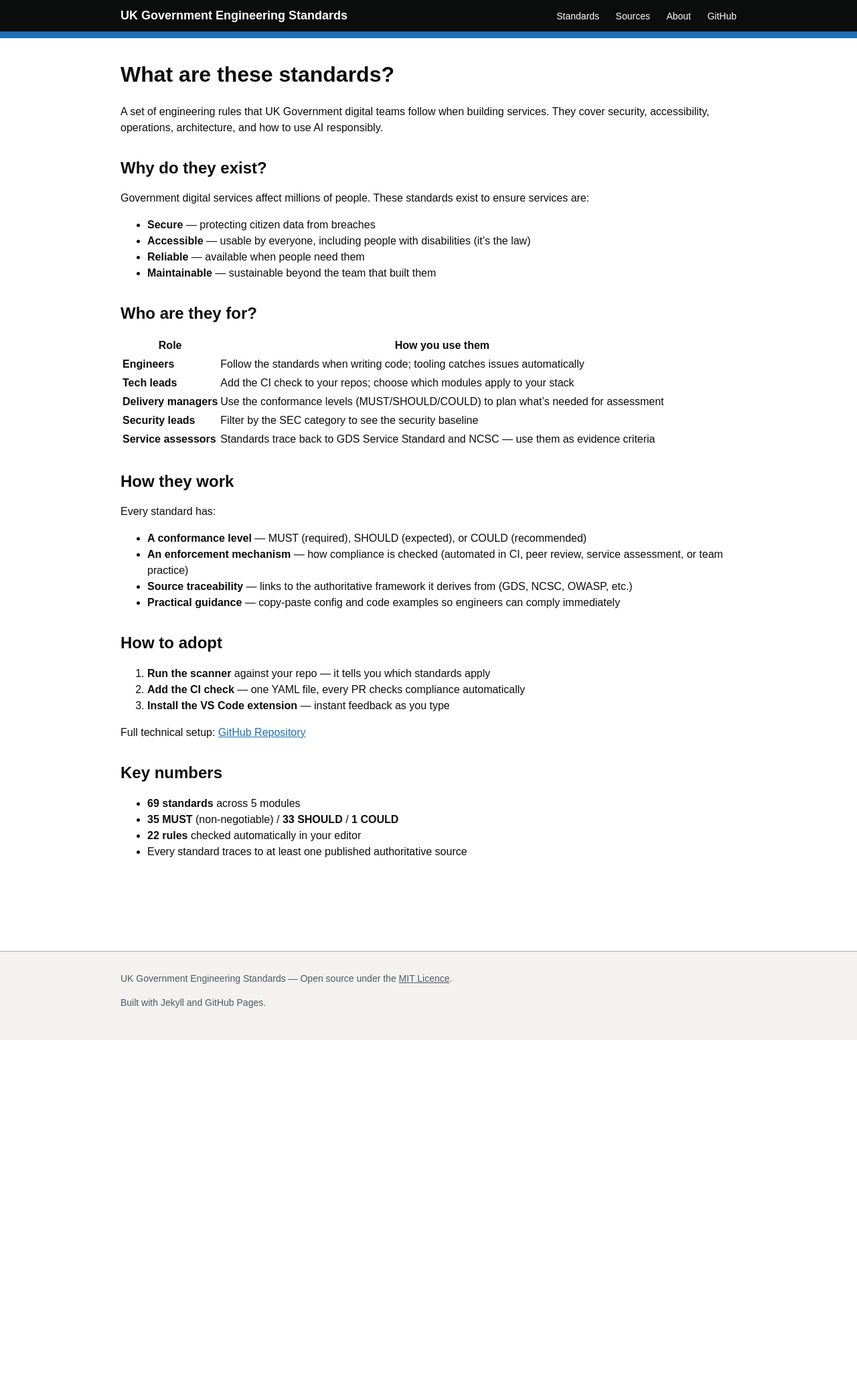
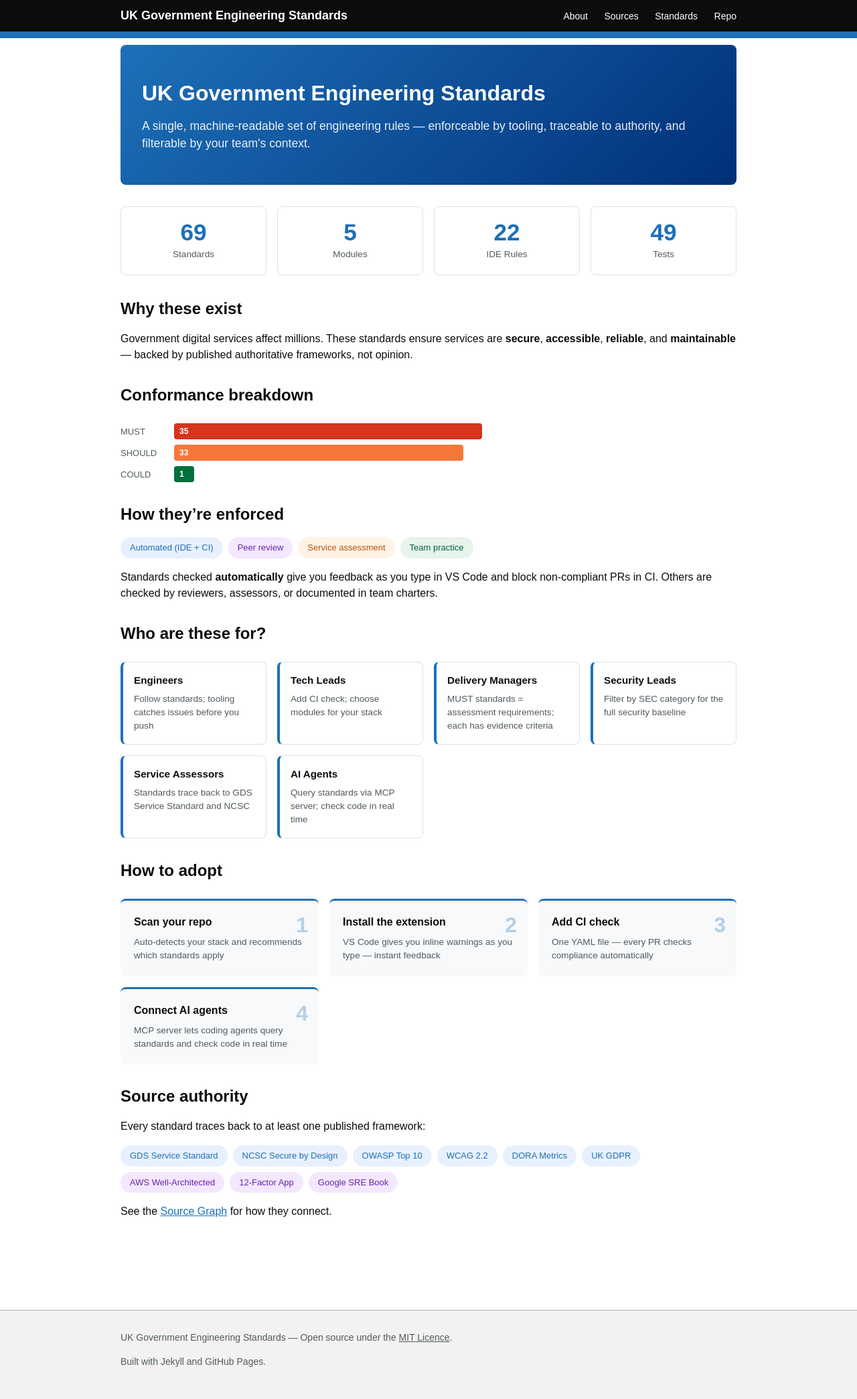
Before and after one commit to bv90dsit/Engineering_standards, a Jekyll site: the page built from docs/about.md, in a window 1280 px wide. Shown: the whole page at 67% size. Built offline with Jekyll 4.4.1, drawn with Linux system fonts in a browser that asks for light colours; before the commit the page ends 1553 px from its top, so only the background shows below that.

Commit message:
Redesign About page — visual, colourful, non-technical
About page now has:
- Blue gradient hero banner
- Stats grid (69 standards, 5 modules, 22 IDE rules, 49 tests)
- Horizontal bar chart for conformance breakdown
- Coloured pills for enforcement types
- Role cards grid (6 roles including AI agents)
- Adoption steps (4 numbered cards including MCP)
- Source authority pills with link to graph

Nav reordered: About | Sources | Standards | Repo
"GitHub" renamed to "Repo" for clarity.

Co-Authored-By: Claude Opus 4.6 (1M context) <noreply@anthropic.com>

```diff
--- a/docs/_layouts/default.html
+++ b/docs/_layouts/default.html
@@ -13,10 +13,10 @@
     <div class="site-header__inner">
       <a href="{{ '/' | relative_url }}" class="site-header__title">{{ site.title }}</a>
       <nav class="site-header__nav">
+        <a href="{{ '/about' | relative_url }}">About</a>
+        <a href="{{ '/sources-graph' | relative_url }}">Sources</a>
         <a href="{{ '/' | relative_url }}">Standards</a>
-        <a href="{{ '/sources-graph' | relative_url }}">Sources</a>
-        <a href="{{ '/about' | relative_url }}">About</a>
-        <a href="https://github.com/bv90dsit/Engineering_standards" target="_blank">GitHub</a>
+        <a href="https://github.com/bv90dsit/Engineering_standards" target="_blank">Repo</a>
       </nav>
     </div>
   </header>
--- a/docs/about.md
+++ b/docs/about.md
@@ -4,49 +4,252 @@ title: About
 permalink: /about/
 ---
 
-# What are these standards?
+<style>
+.hero {
+  background: linear-gradient(135deg, #1d70b8 0%, #003078 100%);
+  color: white;
+  padding: 48px 32px;
+  border-radius: 8px;
+  margin: -20px 0 32px;
+}
+.hero h1 { color: white; margin: 0 0 12px; font-size: 2rem; }
+.hero p { font-size: 1.1rem; opacity: 0.9; margin: 0; }
 
-A set of engineering rules that UK Government digital teams follow when building services. They cover security, accessibility, operations, architecture, and how to use AI responsibly.
+.stats-grid {
+  display: grid;
+  grid-template-columns: repeat(auto-fit, minmax(140px, 1fr));
+  gap: 16px;
+  margin: 32px 0;
+}
+.stat-card {
+  background: white;
+  border: 1px solid #e0e0e0;
+  border-radius: 8px;
+  padding: 20px;
+  text-align: center;
+}
+.stat-card__number {
+  font-size: 2.2rem;
+  font-weight: bold;
+  color: #1d70b8;
+  line-height: 1;
+}
+.stat-card__label {
+  font-size: 0.85rem;
+  color: #505a5f;
+  margin-top: 6px;
+}
 
-## Why do they exist?
+.pill-grid {
+  display: flex;
+  flex-wrap: wrap;
+  gap: 8px;
+  margin: 16px 0;
+}
+.pill {
+  padding: 6px 14px;
+  border-radius: 20px;
+  font-size: 13px;
+  font-weight: 500;
+}
+.pill--must { background: #fce4e4; color: #d4351c; }
+.pill--should { background: #fef3e5; color: #f47738; }
+.pill--could { background: #e6f4ea; color: #00703c; }
+.pill--automated { background: #e8f0fe; color: #1d70b8; }
+.pill--peer { background: #f3e8ff; color: #6b21a8; }
+.pill--audit { background: #fef3e5; color: #b45309; }
+.pill--culture { background: #e6f4ea; color: #065f46; }
 
-Government digital services affect millions of people. These standards exist to ensure services are:
+.bar-chart {
+  margin: 24px 0;
+}
+.bar-chart__row {
+  display: flex;
+  align-items: center;
+  margin-bottom: 8px;
+}
+.bar-chart__label {
+  width: 80px;
+  font-size: 13px;
+  font-weight: 500;
+  color: #505a5f;
+}
+.bar-chart__bar {
+  height: 24px;
+  border-radius: 4px;
+  display: flex;
+  align-items: center;
+  padding-left: 8px;
+  font-size: 12px;
+  color: white;
+  font-weight: bold;
+}
 
-- **Secure** — protecting citizen data from breaches
-- **Accessible** — usable by everyone, including people with disabilities (it's the law)
-- **Reliable** — available when people need them
-- **Maintainable** — sustainable beyond the team that built them
+.roles-grid {
+  display: grid;
+  grid-template-columns: repeat(auto-fit, minmax(200px, 1fr));
+  gap: 16px;
+  margin: 24px 0;
+}
+.role-card {
+  border: 1px solid #e0e0e0;
+  border-radius: 8px;
+  padding: 16px;
+  border-left: 4px solid #1d70b8;
+}
+.role-card h4 { margin: 0 0 6px; font-size: 0.95rem; }
+.role-card p { margin: 0; font-size: 0.85rem; color: #505a5f; }
 
-## Who are they for?
+.adopt-steps {
+  display: grid;
+  grid-template-columns: repeat(auto-fit, minmax(220px, 1fr));
+  gap: 16px;
+  margin: 24px 0;
+}
+.adopt-step {
+  background: #f8f9fa;
+  border-radius: 8px;
+  padding: 20px;
+  position: relative;
+  border-top: 3px solid #1d70b8;
+}
+.adopt-step__number {
+  font-size: 2rem;
+  font-weight: bold;
+  color: #1d70b8;
+  opacity: 0.3;
+  position: absolute;
+  top: 12px;
+  right: 16px;
+}
+.adopt-step h4 { margin: 0 0 8px; }
+.adopt-step p { margin: 0; font-size: 0.85rem; color: #505a5f; }
+</style>
 
-| Role | How you use them |
-|------|-----------------|
-| **Engineers** | Follow the standards when writing code; tooling catches issues automatically |
-| **Tech leads** | Add the CI check to your repos; choose which modules apply to your stack |
-| **Delivery managers** | Use the conformance levels (MUST/SHOULD/COULD) to plan what's needed for assessment |
-| **Security leads** | Filter by the SEC category to see the security baseline |
-| **Service assessors** | Standards trace back to GDS Service Standard and NCSC — use them as evidence criteria |
+<div class="hero">
+  <h1>UK Government Engineering Standards</h1>
+  <p>A single, machine-readable set of engineering rules — enforceable by tooling, traceable to authority, and filterable by your team's context.</p>
+</div>
 
-## How they work
+<div class="stats-grid">
+  <div class="stat-card">
+    <div class="stat-card__number">69</div>
+    <div class="stat-card__label">Standards</div>
+  </div>
+  <div class="stat-card">
+    <div class="stat-card__number">5</div>
+    <div class="stat-card__label">Modules</div>
+  </div>
+  <div class="stat-card">
+    <div class="stat-card__number">22</div>
+    <div class="stat-card__label">IDE Rules</div>
+  </div>
+  <div class="stat-card">
+    <div class="stat-card__number">49</div>
+    <div class="stat-card__label">Tests</div>
+  </div>
+</div>
 
-Every standard has:
+## Why these exist
 
-- **A conformance level** — MUST (required), SHOULD (expected), or COULD (recommended)
-- **An enforcement mechanism** — how compliance is checked (automated in CI, peer review, service assessment, or team practice)
-- **Source traceability** — links to the authoritative framework it derives from (GDS, NCSC, OWASP, etc.)
-- **Practical guidance** — copy-paste config and code examples so engineers can comply immediately
+Government digital services affect millions. These standards ensure services are **secure**, **accessible**, **reliable**, and **maintainable** — backed by published authoritative frameworks, not opinion.
+
+## Conformance breakdown
+
+<div class="bar-chart">
+  <div class="bar-chart__row">
+    <span class="bar-chart__label">MUST</span>
+    <div class="bar-chart__bar" style="width: 50%; background: #d4351c;">35</div>
+  </div>
+  <div class="bar-chart__row">
+    <span class="bar-chart__label">SHOULD</span>
+    <div class="bar-chart__bar" style="width: 47%; background: #f47738;">33</div>
+  </div>
+  <div class="bar-chart__row">
+    <span class="bar-chart__label">COULD</span>
+    <div class="bar-chart__bar" style="width: 2%; min-width: 30px; background: #00703c;">1</div>
+  </div>
+</div>
+
+## How they're enforced
+
+<div class="pill-grid">
+  <span class="pill pill--automated">Automated (IDE + CI)</span>
+  <span class="pill pill--peer">Peer review</span>
+  <span class="pill pill--audit">Service assessment</span>
+  <span class="pill pill--culture">Team practice</span>
+</div>
+
+Standards checked **automatically** give you feedback as you type in VS Code and block non-compliant PRs in CI. Others are checked by reviewers, assessors, or documented in team charters.
+
+## Who are these for?
+
+<div class="roles-grid">
+  <div class="role-card">
+    <h4>Engineers</h4>
+    <p>Follow standards; tooling catches issues before you push</p>
+  </div>
+  <div class="role-card">
+    <h4>Tech Leads</h4>
+    <p>Add CI check; choose modules for your stack</p>
+  </div>
+  <div class="role-card">
+    <h4>Delivery Managers</h4>
+    <p>MUST standards = assessment requirements; each has evidence criteria</p>
+  </div>
+  <div class="role-card">
+    <h4>Security Leads</h4>
+    <p>Filter by SEC category for the full security baseline</p>
+  </div>
+  <div class="role-card">
+    <h4>Service Assessors</h4>
+    <p>Standards trace back to GDS Service Standard and NCSC</p>
+  </div>
+  <div class="role-card">
+    <h4>AI Agents</h4>
+    <p>Query standards via MCP server; check code in real time</p>
+  </div>
+</div>
 
 ## How to adopt
 
-1. **Run the scanner** against your repo — it tells you which standards apply
-2. **Add the CI check** — one YAML file, every PR checks compliance automatically
-3. **Install the VS Code extension** — instant feedback as you type
+<div class="adopt-steps">
+  <div class="adopt-step">
+    <span class="adopt-step__number">1</span>
+    <h4>Scan your repo</h4>
+    <p>Auto-detects your stack and recommends which standards apply</p>
+  </div>
+  <div class="adopt-step">
+    <span class="adopt-step__number">2</span>
+    <h4>Install the extension</h4>
+    <p>VS Code gives you inline warnings as you type — instant feedback</p>
+  </div>
+  <div class="adopt-step">
+    <span class="adopt-step__number">3</span>
+    <h4>Add CI check</h4>
+    <p>One YAML file — every PR checks compliance automatically</p>
+  </div>
+  <div class="adopt-step">
+    <span class="adopt-step__number">4</span>
+    <h4>Connect AI agents</h4>
+    <p>MCP server lets coding agents query standards and check code in real time</p>
+  </div>
+</div>
 
-Full technical setup: [GitHub Repository](https://github.com/bv90dsit/Engineering_standards)
+## Source authority
 
-## Key numbers
+Every standard traces back to at least one published framework:
 
-- **69 standards** across 5 modules
-- **35 MUST** (non-negotiable) / **33 SHOULD** / **1 COULD**
-- **22 rules** checked automatically in your editor
-- Every standard traces to at least one published authoritative source
+<div class="pill-grid">
+  <span class="pill pill--automated">GDS Service Standard</span>
+  <span class="pill pill--automated">NCSC Secure by Design</span>
+  <span class="pill pill--automated">OWASP Top 10</span>
+  <span class="pill pill--automated">WCAG 2.2</span>
+  <span class="pill pill--automated">DORA Metrics</span>
+  <span class="pill pill--automated">UK GDPR</span>
+  <span class="pill pill--peer">AWS Well-Architected</span>
+  <span class="pill pill--peer">12-Factor App</span>
+  <span class="pill pill--peer">Google SRE Book</span>
+</div>
+
+See the [Source Graph](/Engineering_standards/sources-graph/) for how they connect.
```
